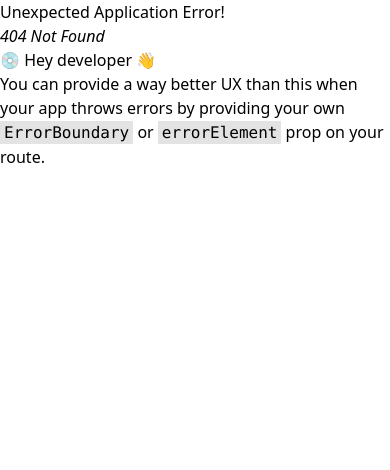
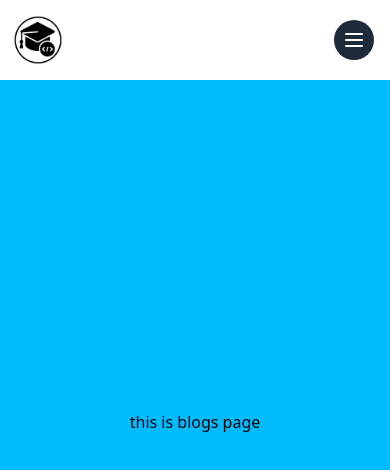
Before and after one commit to SharwanKunwar/BCA-Aspirant-Hub-0.1, a React (Vite) app in the folder BCA-Aspirant-Hub/: page /blogs in a window 390 px wide. Before the commit this address had no page. Shown: the top 470 px of the page. Built offline with nearby package versions, Linux system fonts and the light colour scheme.

Commit message:
updated nav, and toogle nav for mobile added icons added pages

```diff
--- /dev/null
+++ b/BCA-Aspirant-Hub/src/Components/NavMenuToggle.jsx
@@ -0,0 +1,71 @@
+import React, { useState } from "react";
+import { X, Menu } from "lucide-react";
+import { motion } from "framer-motion";
+import { NavLink } from "react-router-dom";
+
+const NavMenuToggle = () => {
+  const list = ["home", "notes", "semister", "projects", "blogs"];
+  const [isOpen, setIsOpen] = useState(false);
+  const [activeItem, setActiveItem] = useState(null);
+
+  const toggleMenu = () => {
+    if (isOpen) {
+      setActiveItem(null);
+    }
+    setIsOpen(!isOpen);
+  };
+
+  const handleItemClick = (item) => {
+    setActiveItem(item);
+    setIsOpen(false);
+  };
+
+  return (
+    <div className="relative">
+      <button
+        className="fixed top-5 right-4 z-50 p-2 bg-gray-800 text-white rounded-full sm:hidden"
+        onClick={toggleMenu}
+        aria-label={isOpen ? "Close menu" : "Open menu"}
+      >
+        {isOpen ? <X size={24} /> : <Menu size={24} />}
+      </button>
+
+      {isOpen && (
+        <motion.div
+          initial={{ opacity: 0 }}
+          animate={{ opacity: 1 }}
+          exit={{ opacity: 0 }}
+          className="fixed inset-0 bg-black/40 backdrop-blur-lg flex justify-center items-center z-40 sm:hidden"
+        >
+          <motion.div
+            initial={{ y: -50, opacity: 0 }}
+            animate={{ y: 0, opacity: 1 }}
+            exit={{ y: -50, opacity: 0 }}
+            className="bg-white p-6 rounded-2xl shadow-lg w-64"
+            onClick={(e) => e.stopPropagation()}
+          >
+            <ul className="space-y-4 text-center">
+              {list.map((item) => (
+                <li key={item} className="w-full mx-auto text-lg font-semibold">
+                  <NavLink
+                    to={`/${item}`}
+                    className={({ isActive }) =>
+                      `block cursor-pointer transition-colors duration-300 py-2 px-4 rounded ${
+                        isActive ? "bg-black text-white" : "hover:text-blue-500"
+                      }`
+                    }
+                    onClick={() => handleItemClick(item)}
+                  >
+                    {item.charAt(0).toUpperCase() + item.slice(1)}
+                  </NavLink>
+                </li>
+              ))}
+            </ul>
+          </motion.div>
+        </motion.div>
+      )}
+    </div>
+  );
+};
+
+export default NavMenuToggle;
--- a/BCA-Aspirant-Hub/src/Components/Navbar.jsx
+++ b/BCA-Aspirant-Hub/src/Components/Navbar.jsx
@@ -1,5 +1,6 @@
 import React from "react";
 import { NavLink } from "react-router-dom";
+import NavMenuToggle from "./NavMenuToggle";
 
 function Navbar() {
   const style01 = {
@@ -23,7 +24,7 @@ function Navbar() {
           </div>
           <div className="sm:hidden block">
             <NavLink to="/">
-              <img src="./src/assets/react.svg" alt="logo" />
+              <img className='sm:w-[60px] w-[50px]' src="/graduation-hat.png" alt="logo" />
             </NavLink>
           </div>
         </div>
@@ -31,7 +32,7 @@ function Navbar() {
         {/* Menu List Section */}
         <div className="sm:w-[60%] w-[80%] h-full">
           <ul className=" sm:flex sm:justify-start sm:items-center sm:gap-10 w-full h-full hidden">
-            {["home", "notes", "semister"].map((item) => (
+            {["home", "notes", "semister","projects","blogs"].map((item) => (
               <li key={item} className="list-none">
                 <NavLink
                   to={item}
@@ -66,9 +67,9 @@ function Navbar() {
           </div>
 
           {/* Menu Icon (Mobile) */}
-          <div className="sm:hidden block">
+          <div className=" sm:hidden w-full h-full flex justify-center items-center">
             <NavLink to="#">
-              <img src="./src/assets/react.svg" alt="Menu-icon" />
+              <NavMenuToggle/>
             </NavLink>
           </div>
         </div>
--- /dev/null
+++ b/BCA-Aspirant-Hub/src/Home/Blogs.jsx
@@ -0,0 +1,11 @@
+import React from 'react'
+
+function Blogs() {
+  return (
+    <div className='bg-sky-400 w-screen h-screen flex justify-center items-center'>
+      this is blogs page
+    </div>
+  )
+}
+
+export default Blogs
--- /dev/null
+++ b/BCA-Aspirant-Hub/src/Home/Projects.jsx
@@ -0,0 +1,11 @@
+import React from 'react'
+
+function Projects() {
+  return (
+    <div className='bg-sky-400 w-screen h-screen flex justify-center items-center'>
+      this is projects page
+    </div>
+  )
+}
+
+export default Projects
```
Also changed, not shown: BCA-Aspirant-Hub/src/main.jsx (+10 -0 lines), BCA-Aspirant-Hub/public/graduation-hat.png (added).
